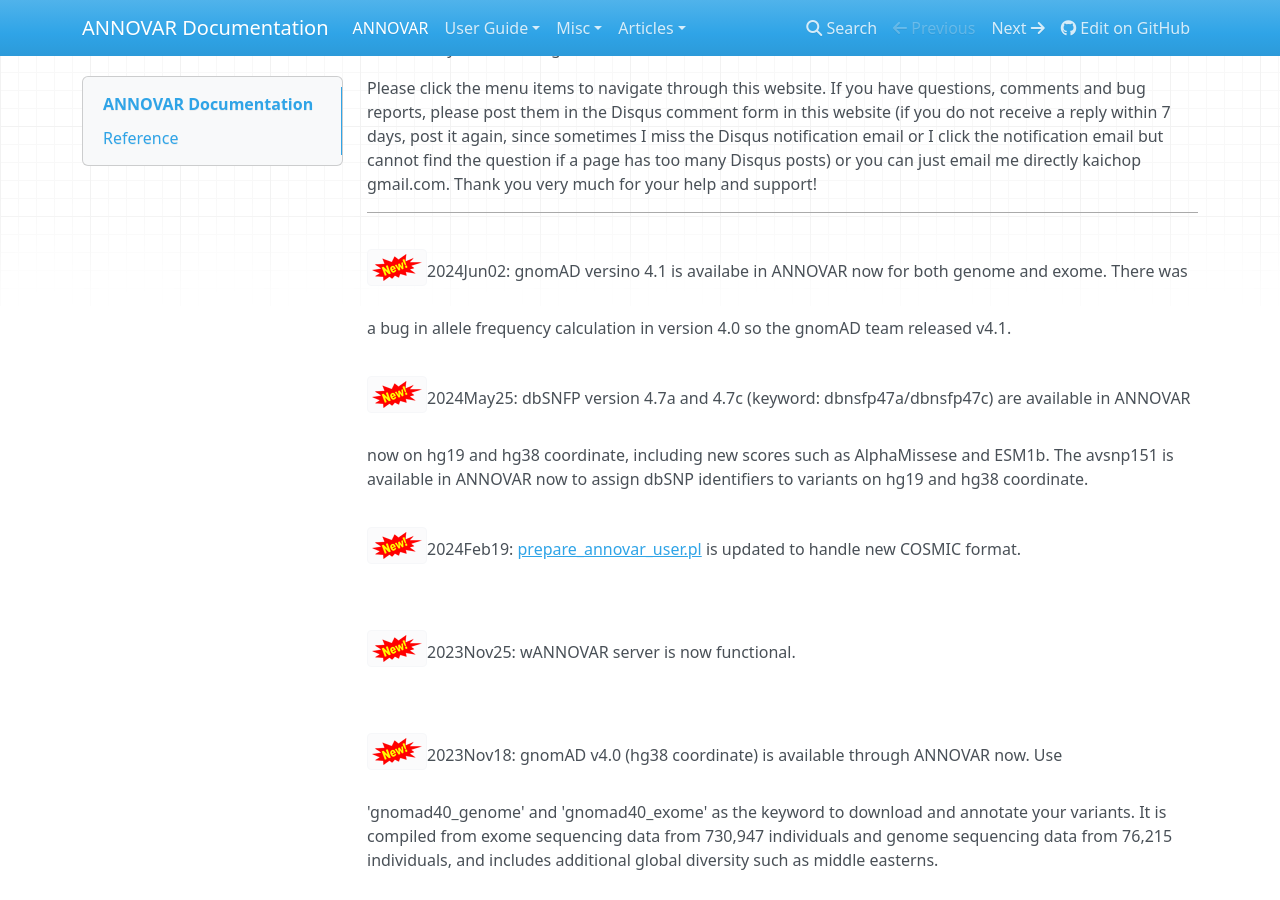
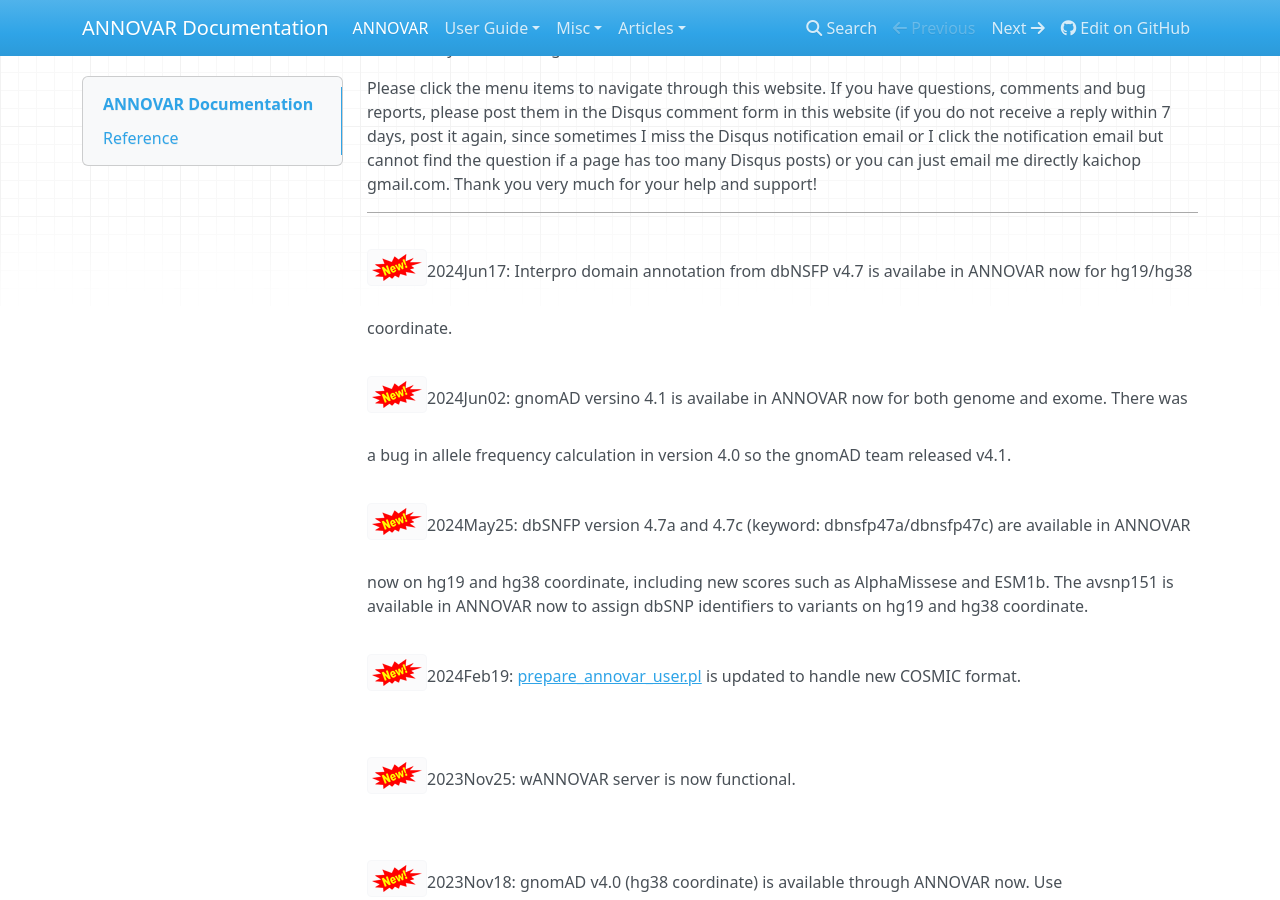
Before and after one commit to WGLab/doc-ANNOVAR, an MkDocs documentation site: the page built from docs/index.md, in a window 1280 px wide and 900 px high, scrolled down 546 px. Built offline with MkDocs 1.6.1, drawn with Linux system fonts in a browser that asks for light colours; nearby versions of some CDN libraries.

Commit message:
Update index.md

```diff
--- a/docs/index.md
+++ b/docs/index.md
@@ -10,6 +10,7 @@ ANNOVAR is an efficient software tool to utilize update-to-date information to f
 Please click the menu items to navigate through this website. If you have questions, comments and bug reports, please post them in the Disqus comment form in this website (if you do not receive a reply within 7 days, post it again, since sometimes I miss the Disqus notification email or I click the notification email but cannot find the question if a page has too many Disqus posts) or you can just email me directly kaichop gmail.com. Thank you very much for your help and support!
 
 ---
+![new](img/new.png)2024Jun17: Interpro domain annotation from dbNSFP v4.7 is availabe in ANNOVAR now for hg19/hg38 coordinate.
 
 ![new](img/new.png)2024Jun02: gnomAD versino 4.1 is availabe in ANNOVAR now for both genome and exome. There was a bug in allele frequency calculation in version 4.0 so the gnomAD team released v4.1.
 
```
